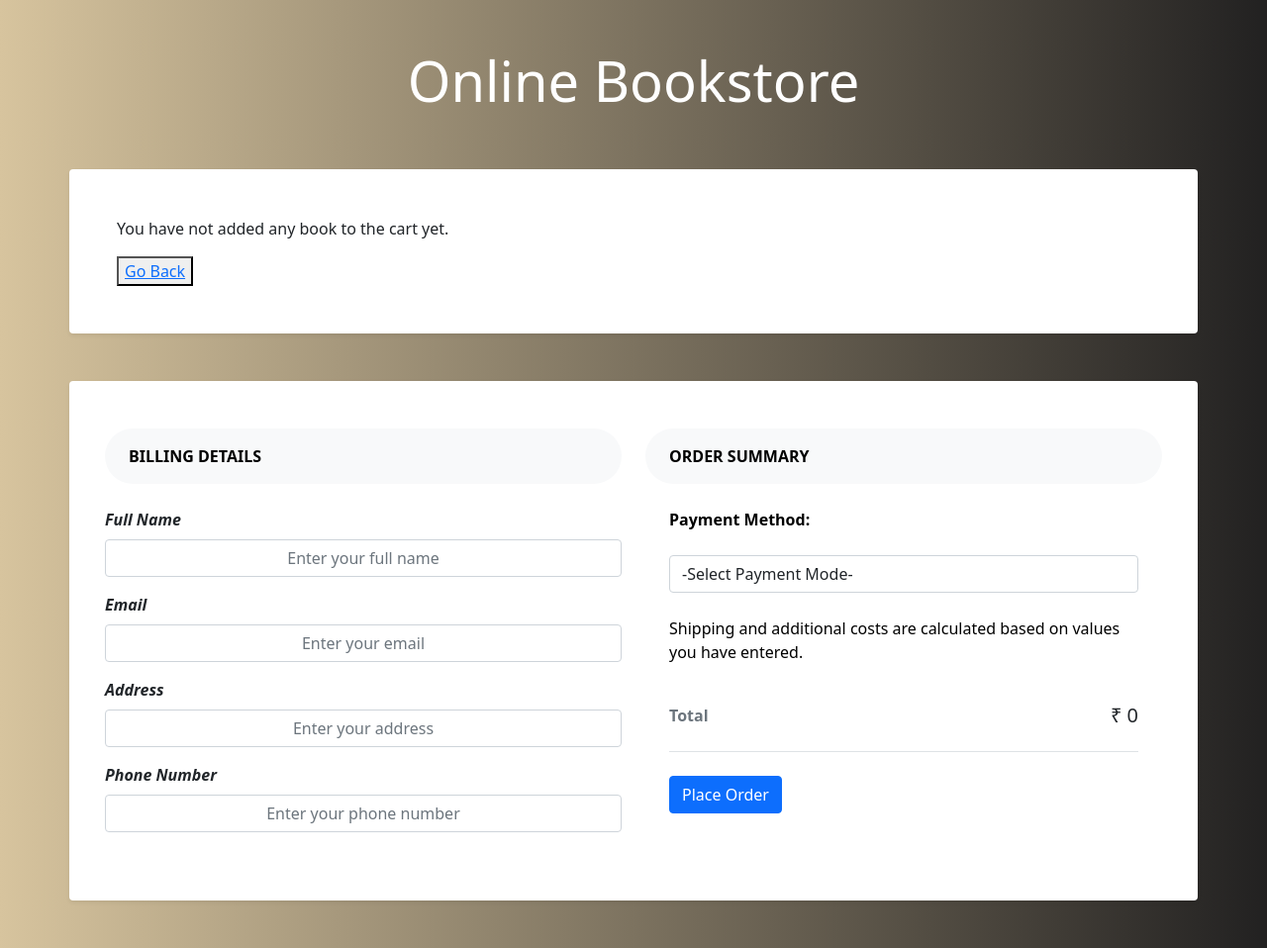
After one commit to rajdeep11/Online-Bookstore, a Django app: page /cart_checkout/ in a window 1280 px wide. The commit adds this page. Shown: the whole page at 99% size. Run offline with Django 3.2, Linux system fonts and the light colour scheme; some libraries are stand-ins or nearby versions.

Commit message:
Second Commit

```diff
--- a/books/urls.py
+++ b/books/urls.py
@@ -2,10 +2,14 @@ from django.urls import path
 from . import views
 
 urlpatterns=[
+    # Basic
     path("",views.home, name='home'),
     path("register/", views.register, name='register'),
     path("login/", views.login, name='login'),
+
+    # For Customers
     path("book_list/", views.Users, name='book_list'),
     path("book_request/", views.book_request, name="book_request"),
+    path("cart_checkout/", views.checkout, name="cart_checkout"),
 
 ]
--- a/books/views.py
+++ b/books/views.py
@@ -1,6 +1,6 @@
 from django.contrib import messages
 from django.shortcuts import render, redirect
-from django.contrib.auth import logout
+from django.contrib.auth import login ,logout
 from django.contrib.auth.models import User
 from .models import *
 from django.contrib.auth.decorators import login_required
@@ -60,10 +60,27 @@ def register(request):
                     last_name= last_name
                 )
                 user.save()
-                messages.info(request,'User Created')
-                return redirect(request, 'login.html')
+                login(request, user)
+                messages.info(request,f'User Created:{username}')
+                return redirect('/')
+                # return redirect(request, 'login.html')
         else:
             print('Passwords not matching...!!')
 
     else:
         return render(request, 'register.html')
+
+def checkout(request):
+    if request.method=="POST":
+        user = request.user
+        items_json = request.POST.get('items', '')
+        name = request.POST.get('name', '')
+        price = request.POST.get('price', '')
+        email = request.POST.get('email', '')
+        address = request.POST.get('address', '')
+        phone = request.POST.get('phone', '')
+        order = Order(user=user, items_json=items_json, name=name, email=email, address=address, phone=phone, price=price)
+        order.save()
+        thank = True
+        return render(request, 'cart_checkout.html', {'thank':thank})
+    return render(request, "cart_checkout.html")
--- /dev/null
+++ b/templates/cart_checkout.html
@@ -0,0 +1,195 @@
+<!doctype html>
+<html lang="en">
+
+<head>
+    <meta charset="utf-8">
+    <meta name="viewport" content="width=device-width, initial-scale=1">
+    <link href="https://cdn.jsdelivr.net/npm/bootstrap@5.0.1/dist/css/bootstrap.min.css" rel="stylesheet"
+        integrity="sha384-+0n0xVW2eSR5OomGNYDnhzAbDsOXxcvSN1TPprVMTNDbiYZCxYbOOl7+AMvyTG2x" crossorigin="anonymous">
+
+    <title>Checkout</title>
+</head>
+<style>
+    body {
+        background: linear-gradient(to right, #D7C49EFF, rgb(34, 33, 33));
+        min-height: 100vh;
+    }
+</style>
+
+<body>
+
+    <div class="px-4 px-lg-0">
+        <div class="container text-white py-5 text-center">
+            <h1 class="display-4">Online Bookstore</h1>
+            <u>
+            </u>
+        </div>
+
+        <div class="pb-5">
+            <div class="container">
+                <div class="row">
+                    <div class="col-lg-12 p-5 bg-white rounded shadow-sm mb-5">
+
+                        <div class="cart-body">
+
+                        </div>
+                        <button type="button"><a href="/book_list/">Go Back</a></button>
+
+                    </div>
+                </div>
+
+                <div class="row py-5 p-4 bg-white rounded shadow-sm">
+
+                    <div class="col-lg-6">
+                        <div class="bg-light rounded-pill px-4 py-3 text-uppercase font-weight-bold"
+                            style="color:black;font-weight:bold">Billing Details</div>
+                        <br>
+                        <form class="row g-3" method="POST" action="/checkout/">{% csrf_token %}
+                            <input type="hidden" name="itemsJson" id="itemsJson">
+                            <input type="hidden" name="price" id="price" class="price">
+                            <div class="col-md-12">
+                                <label for="inputname" class="form-label" style="font-weight: bold;"><i>
+                                        Full Name</i></label>
+                                <input type="text" placeholder="Enter your full name" style="text-align: center;"
+                                    class="form-control" id="name" name="name" required>
+                            </div>
+                            <div class="col-md-12">
+                                <label for="inputEmail" class="form-label" style="font-weight: bold;"><i>
+                                        Email</i></label>
+                                <input type="email" placeholder="Enter your email" style="text-align: center;"
+                                    class="form-control" id="email" name="email" required>
+                            </div>
+                            <div class="col-12">
+                                <label for="inputAddress" class="form-label" style="font-weight: bold;"><i> Address
+                                    </i></label>
+                                <input type="text" placeholder="Enter your address" style="text-align: center;"
+                                    class="form-control" id="address" name="address" required>
+                            </div>
+
+                            <div class="col-md-12">
+                                <label for="inputPhone" class="form-label" style="font-weight: bold;"><i>Phone
+                                        Number</i></label>
+                                <input type="tel" placeholder="Enter your phone number" style="text-align: center;"
+                                    class="form-control" id="phone" name="phone" required>
+                            </div>
+                    </div>
+                    <div class="col-lg-6">
+                        <div class="bg-light rounded-pill px-4 py-3 text-uppercase font-weight-bold"
+                            style="color:black;font-weight:bold">Order summary </div>
+                        <div class="p-4">
+                            <p class="font-italic mb-4" style="color: black;" required><strong>Payment Method:</strong>
+                            </p>
+                            <select name="pmode" class="form-control">
+                                <option value="" selected disabled>-Select Payment Mode-</option>
+                                <option value="cod">Cash On Delivery</option>
+                                <option value="netbanking">Net Banking</option>
+                                <option value="cards">Debit/Credit Card</option>
+                            </select>
+                            <br>
+
+                            <p class="font-italic mb-4" style="color: black;">Shipping and additional costs are
+                                calculated based on values you have entered.</p>
+                            <ul class="list-unstyled mb-4">
+                                <li class="d-flex justify-content-between py-3 border-bottom"><strong
+                                        class="text-muted">Total</strong>
+                                    <h5 class="font-weight-bold total" id="total"></h5>
+                                </li>
+                            </ul>
+                            <div class="col-12 my-3">
+                                <button type="submit" class="btn btn-primary">Place Order</button>
+                            </div>
+                        </div>
+                    </div>
+                </div>
+            </div>
+        </div>
+    </div>
+
+
+    <script src="https://code.jquery.com/jquery-3.6.0.min.js"
+        integrity="sha256-/xUj+3OJU5yExlq6GSYGSHk7tPXikynS7ogEvDej/m4=" crossorigin="anonymous"></script>
+
+    <script src="https://maxcdn.bootstrapcdn.com/bootstrap/4.0.0/js/bootstrap.min.js"
+        integrity="sha384-JZR6Spejh4U02d8jOt6vLEHfe/JQGiRRSQQxSfFWpi1MquVdAyjUar5+76PVCmYl"
+        crossorigin="anonymous"></script>
+
+        <script src="https://cdn.jsdelivr.net/npm/bootstrap@5.0.2/dist/js/bootstrap.bundle.min.js" integrity="sha384-MrcW6ZMFYlzcLA8Nl+NtUVF0sA7MsXsP1UyJoMp4YLEuNSfAP+JcXn/tWtIaxVXM" crossorigin="anonymous"></script>
+
+        <script src="https://code.jquery.com/jquery-3.6.0.slim.js" integrity="sha256-HwWONEZrpuoh951cQD1ov2HUK5zA5DwJ1DNUXaM6FsY=" crossorigin="anonymous"></script>
+
+</body>
+<script>
+    if (localStorage.getItem('cart') == null) {
+        var cart = {};
+    } else {
+        cart = JSON.parse(localStorage.getItem('cart'));
+    }
+    let finalPrice = 0;
+    if ($.isEmptyObject(cart)) {
+        empty = `<p>You have not added any book to the cart yet.</p>`
+        $('.cart-body').append(empty);
+        $(".total").html('₹ ' + finalPrice);
+    }
+    else {
+        let table = `
+        <table class = table>
+        <thead class = 'thead-light'>
+        <tr>
+        <th> Book Name </th>
+        <th> Author </th>
+        <th> Category </th>
+        <th> Price </th>
+        <th> Quantity </th>
+        <th> Total Price </th>
+
+        </tr>
+        </thead>
+        `;
+        for (item in cart) {
+            let qty = cart[item][0];
+            let name = cart[item][1];
+            let author = cart[item][2];
+            let category = cart[item][3];
+            let price = cart[item][4];
+            let totalPrice = qty * price;
+            table += `
+                    <tr>
+                        <td>${name}</td>
+                        <td>${author}</td>
+                        <td>${category}</td>
+                        <td>₹${price}</td>
+                        <td>${qty}</td>
+                        <td>₹${totalPrice}</td>
+                    </tr>
+                    `
+            finalPrice += price * qty
+            $(".total").html('₹ ' + finalPrice);
+        };
+        table = table + `
+    <tr><td><button class="btn btn-danger" onclick="clearcart()" id="clearCart">Clear Cart</button> </td></tr>
+        </table>`
+
+        $('.cart-body').append(table);
+    }
+
+    function clearcart() {
+        cart = JSON.parse(localStorage.getItem('cart'));
+        localStorage.clear();
+        cart = {};
+        updatecart(cart);
+        window.location.reload();
+    }
+    function updatecart(cart) {
+        localStorage.setItem('cart', JSON.stringify(cart));
+    }
+    $('#itemsJson').val(JSON.stringify(cart));
+    $(".price").val(finalPrice);
+
+    {% if thank %}
+    alert('Thanks for ordering from us.');
+    localStorage.clear();
+    document.location = '/';
+    {% endif %}
+</script>
+
+</html>
```
Also changed, not shown: templates/base.html (+7 -6 lines), templates/book_list.html (+3 -7 lines), templates/book_request.html (+5 -7 lines), templates/register.html (+17 -3 lines), db.sqlite3.
